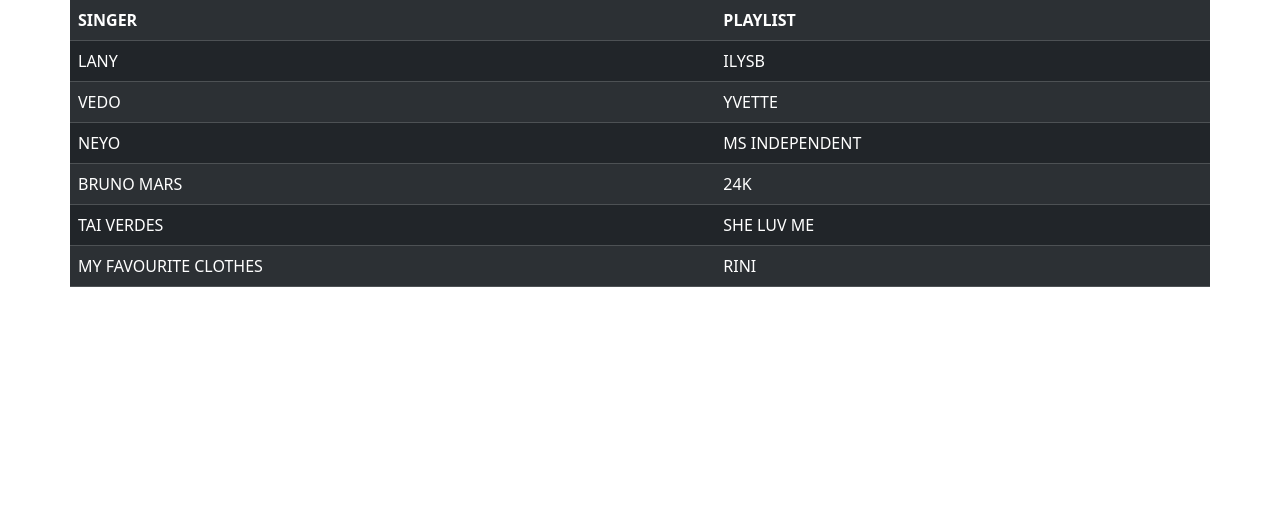
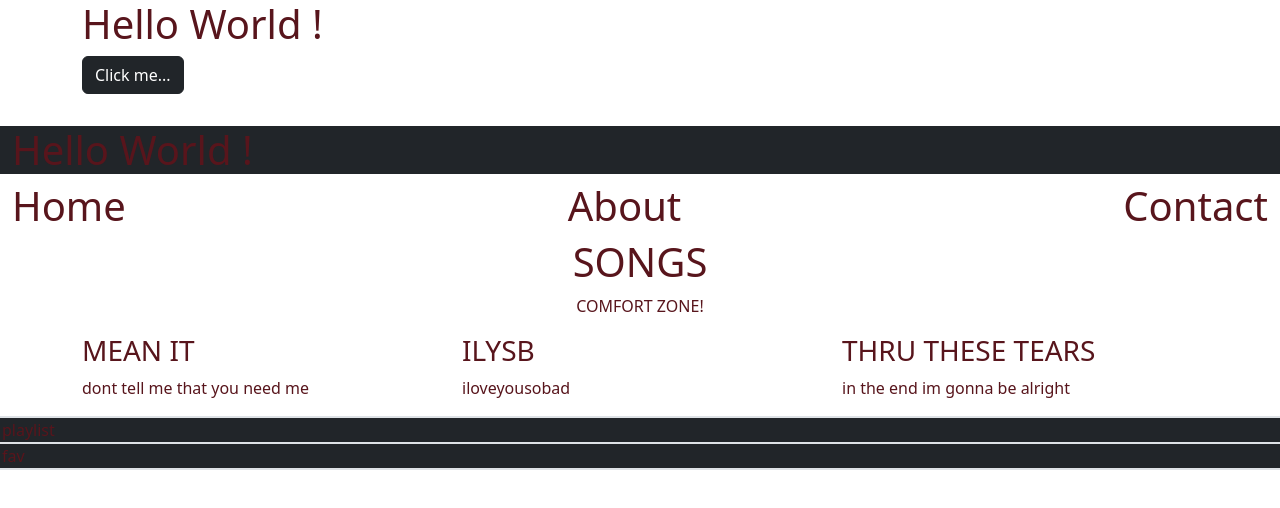
Before and after one commit to joyieeea/hannahjoyy, a plain HTML site: page index.html in a window 1280 px wide. Drawn offline with nearby package versions, Linux system fonts and the light colour scheme.

Commit message:
Update index.html

```diff
--- a/index.html
+++ b/index.html
@@ -1,61 +1,51 @@
 <!DOCTYPE html>
 <html>
     <head>
-<title> FAVORITES </title>
-<link href="https://cdn.jsdelivr.net/npm/bootstrap@5.3.3/dist/css/bootstrap.min.css"
-rel="stylesheet" integrity="sha384-QWTKZyjpPEjISv5WaRU9OFeRpok6YctnYmDr5pNlyT2bRjXh0JMhjY6hW+ALEwIH" crossorigin="anonymous">
-</head>
-<body>
+        <link href="https://cdn.jsdelivr.net/npm/bootstrap@5.3.3/dist/css/bootstrap.min.css"
+        rel="stylesheet" integrity="sha384-QWTKZyjpPEjISv5WaRU9OFeRpok6YctnYmDr5pNlyT2bRjXh0JMhjY6hW+ALEwIH"
+        crossorigin="anonymous">
 
-        <table class="table container  table-striped table-dark table-hover ">
-           <tr>
-            <th> SINGER </th>
-            <th> PLAYLIST </th>
-           </tr>
+        <title> Bootstrap Introduction </title>
+    </head>
+    <body class="text-danger-emphasis text danger">
+        <div class="container by-info">
+            <p class="h1"> Hello World ! </p>
+            <p class="btn btn-dark"> Click me... </p>
+        </div>
+        <div class="container-fluid bg-dark">
+            <p><p class="h1"> Hello World ! </p>
+        </div>
+        <div class="container-fluid bg-dodger d-flex justify-content-between">
+              <p class="h1"> Home </p>
+              <p class="h1"> About </p>
+              <p class="h1"> Contact </p>
+        </div>
+        <div class="jumbotron text-center">
+            <h1> SONGS </h1>
+            <p> COMFORT ZONE! </p>
+            </div>
+            <div class="container">
+            <div class="row">
+            <div class="col-sm-4">
+            <h3> MEAN IT </h3>
+            <p> dont tell me that you need me </p>
+            </div>
+            <div class="col-sm-4">
+            <h3> ILYSB </h3>
+            <p> iloveyousobad </p>
+            </div>
+            <div class="col-sm-4">
+            <h3>THRU THESE TEARS </h3>
+            <p> in the end im gonna be alright </p>
+            </div>
+            </div>
+            </div>
+            <div class="row bg-dark border">
+                <div class="col-sum-6 border"> playlist </div>
+                <div class="col-sum-6 border"> fav </div>
+            </div>
+    </body>
+    </script>
 
-            <tr>
-            <td> LANY </td>
-            <td> ILYSB  </td>
-            </tr>
-
-            <tr>
-           <td> VEDO </td>
-           <td> YVETTE </td>
-            </tr>
-            <tr>
-                <td> NEYO </td>
-                <td> MS INDEPENDENT </td>
-                 </tr>
-                 <tr>
-                    <td> BRUNO MARS </td>
-                    <td> 24K </td>
-                     </tr>
-                     <tr>
-                        <td> TAI VERDES</td>
-                        <td> SHE LUV ME </td>
-                         </tr>
-                         <tr>
-                            <td> MY FAVOURITE CLOTHES </td>
-                            <td> RINI </td>
-                             </tr>
-
-
-
-
-
-
-
-
-
-
-
-
-
-
-
-
-
-
- </div>
-</table>
-</html>
+    </body>
+    </html>
```
